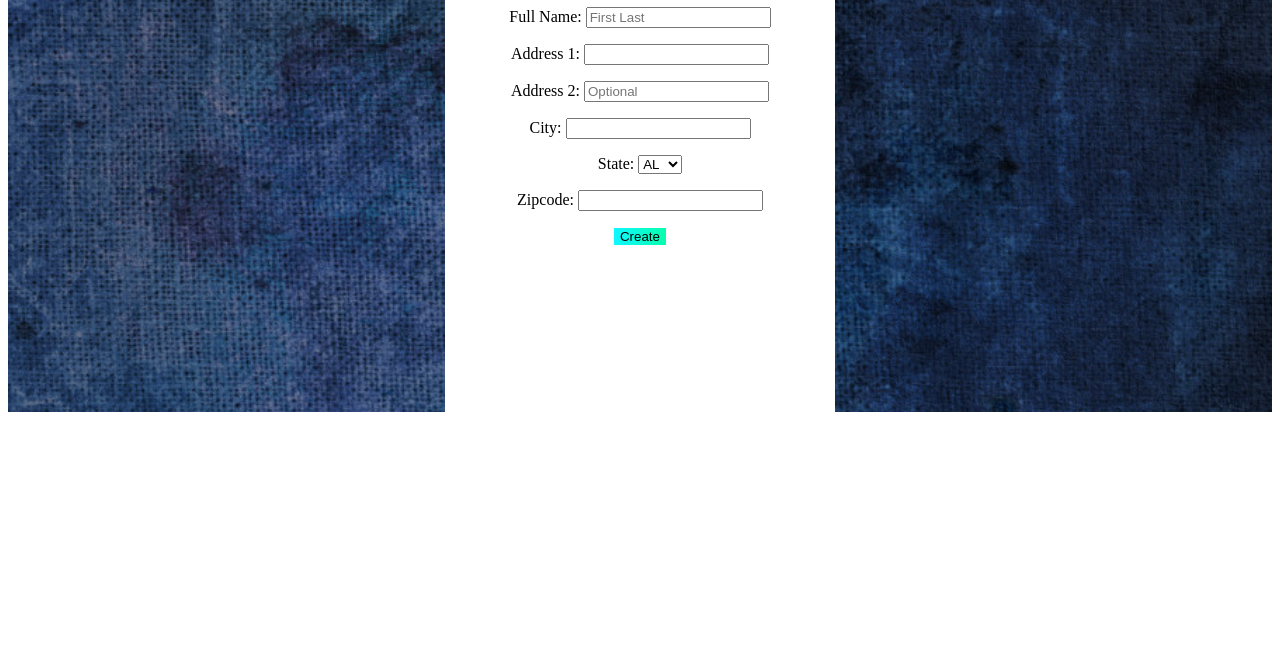
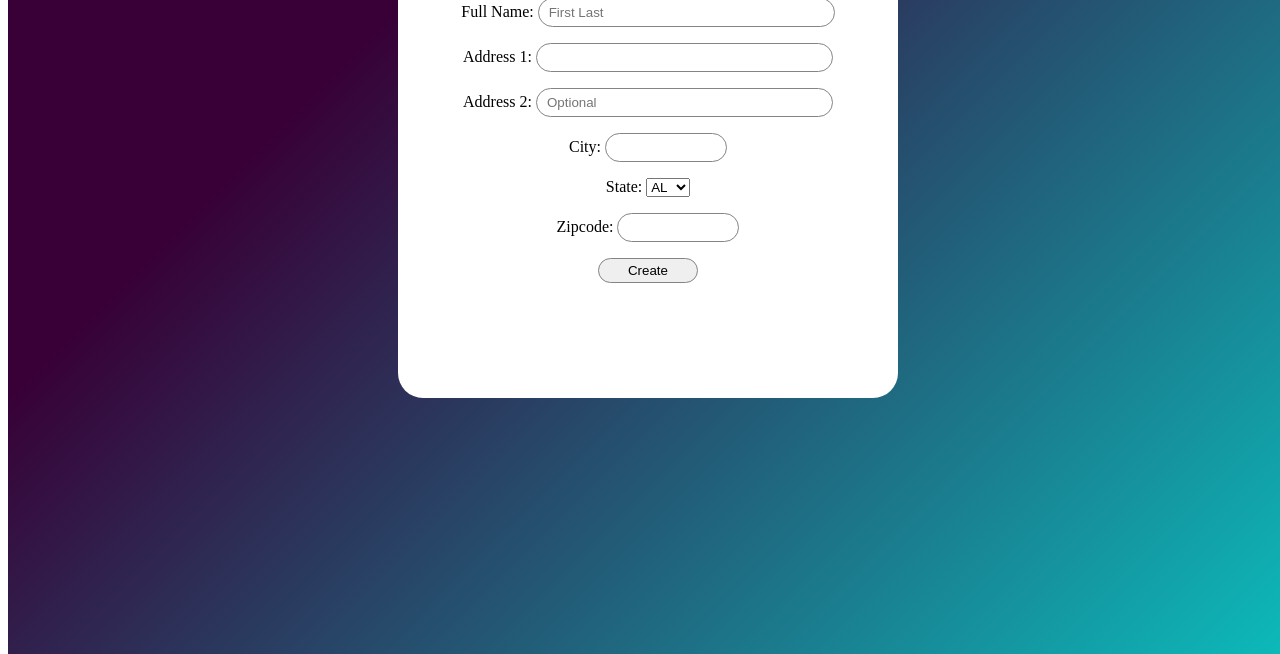
Before and after one commit to oramiamor1/COSC4353FuelApp, a plain HTML site: page Profile.html in a window 1280 px wide. Shown: the part 154-808 px from the top of the page. Drawn offline with Linux system fonts and the light colour scheme.

Commit message:
Update profile.css

```diff
--- a/profile.css
+++ b/profile.css
@@ -1,34 +1,127 @@
 .background{
     height: 100%;
     width: 100%;
-    background-image: linear-gradient(rgba(0,0,0,0.4),rgba(0,0,0,0.4)),url(blue.jpg);
-    position: static;
-    background-position: top;
+    background-image: linear-gradient(315deg, #0cbaba 0%, #380036 74%);
+    background-position: center;
     background-size: cover;
+    position: absolute;
 }
 
 
 .profile-bg{
     text-align: center;
-    width: 380px;
+    width: 500px;
     height: 480px;
     position: relative;
-    margin: 6% auto;
-    background: rgb(255, 255, 255);
-    padding: 5px;
+    margin: 5% auto;
+    background: white;
+    padding: 0px;
     overflow: hidden;
+    border-radius: 25px;
 
 }
 
 .submit-btn{
-    width: 10;
+    border: 1px solid #848484;
+    -webkit-border-radius: 30px;
+    -moz-border-radius: 30px;
+    border-radius: 30px;
+    outline:0;
+    height:25px;
+    width: 100px;
+    padding-left:10px;
+    padding-right:10px;
     cursor: pointer;
-    background: linear-gradient(to right, #10f7ff, #06ffac);
-    border: 0;
+
 }
 
 h1{
-    background-image: linear-gradient(to right, #2356a1, #69bed8);
-    position: relative;
+    background-image: linear-gradient(315deg, #0cbaba 30%, #380036 74%);
+    color: white;
+    font-family: Copperplate;
+}
+
+.fullname{
+    border: 1px solid #848484;
+    -webkit-border-radius: 30px;
+    -moz-border-radius: 30px;
+    border-radius: 30px;
+    outline:0;
+    height:25px;
+    width: 275px;
+    padding-left:10px;
+    padding-right:10px;
+}
+
+.address{
+    border: 1px solid #848484;
+    -webkit-border-radius: 30px;
+    -moz-border-radius: 30px;
+    border-radius: 30px;
+    outline:0;
+    height:25px;
+    width: 275px;
+    padding-left:10px;
+    padding-right:10px;
+}
+
+.city{
+    border: 1px solid #848484;
+    -webkit-border-radius: 30px;
+    -moz-border-radius: 30px;
+    border-radius: 30px;
+    outline:0;
+    height:25px;
+    width: 100px;
+    padding-left:10px;
+    padding-right:10px;
+}
+
+.state{
+    border: 1px solid #848484;
+    -webkit-border-radius: 30px;
+    -moz-border-radius: 30px;
+    border-radius: 30px;
+    outline:0;
+    height:25px;
+    width:75px;
+    padding-left:10px;
+    padding-right:10px;
+}
+
+.zipcode{
+    border: 1px solid #848484;
+    -webkit-border-radius: 30px;
+    -moz-border-radius: 30px;
+    border-radius: 30px;
+    outline:0;
+    height:25px;
+    width: 100px;
+    padding-left:10px;
+    padding-right:10px;
+}
+
+
+
+.name{
+    color: black;
+    border-radius: 25px;
+    padding: 5px 15px;
+}
+
+.address-font{
+    color: black;
+    border-radius: 25px;
+    padding: 5px 15px;
 
 }
+
+.city-font{
+    color: black;
+    border-radius: 25px;
+    padding: 5px 15px;
+}
+
+.user{
+    font-family: Copperplate;
+}
```
